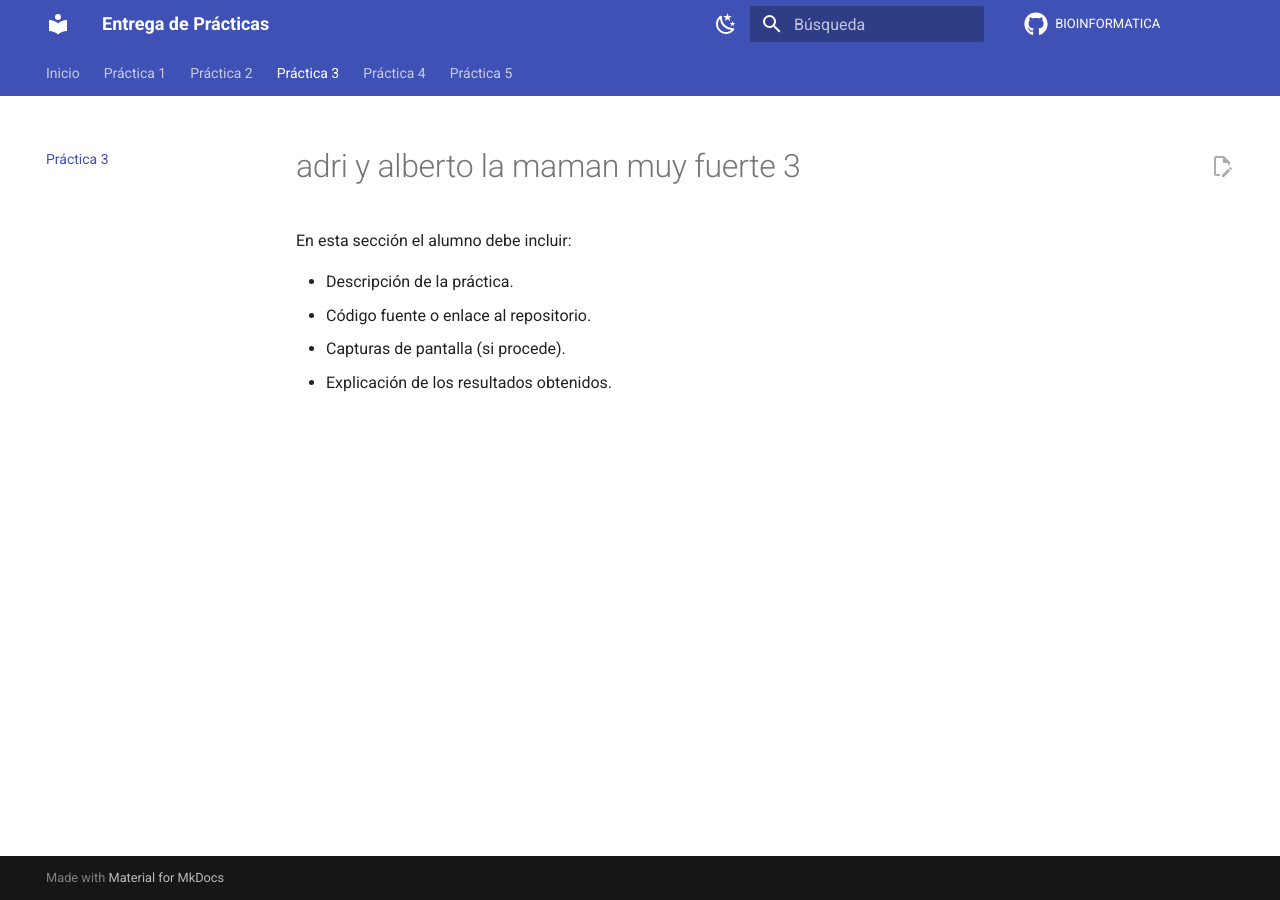
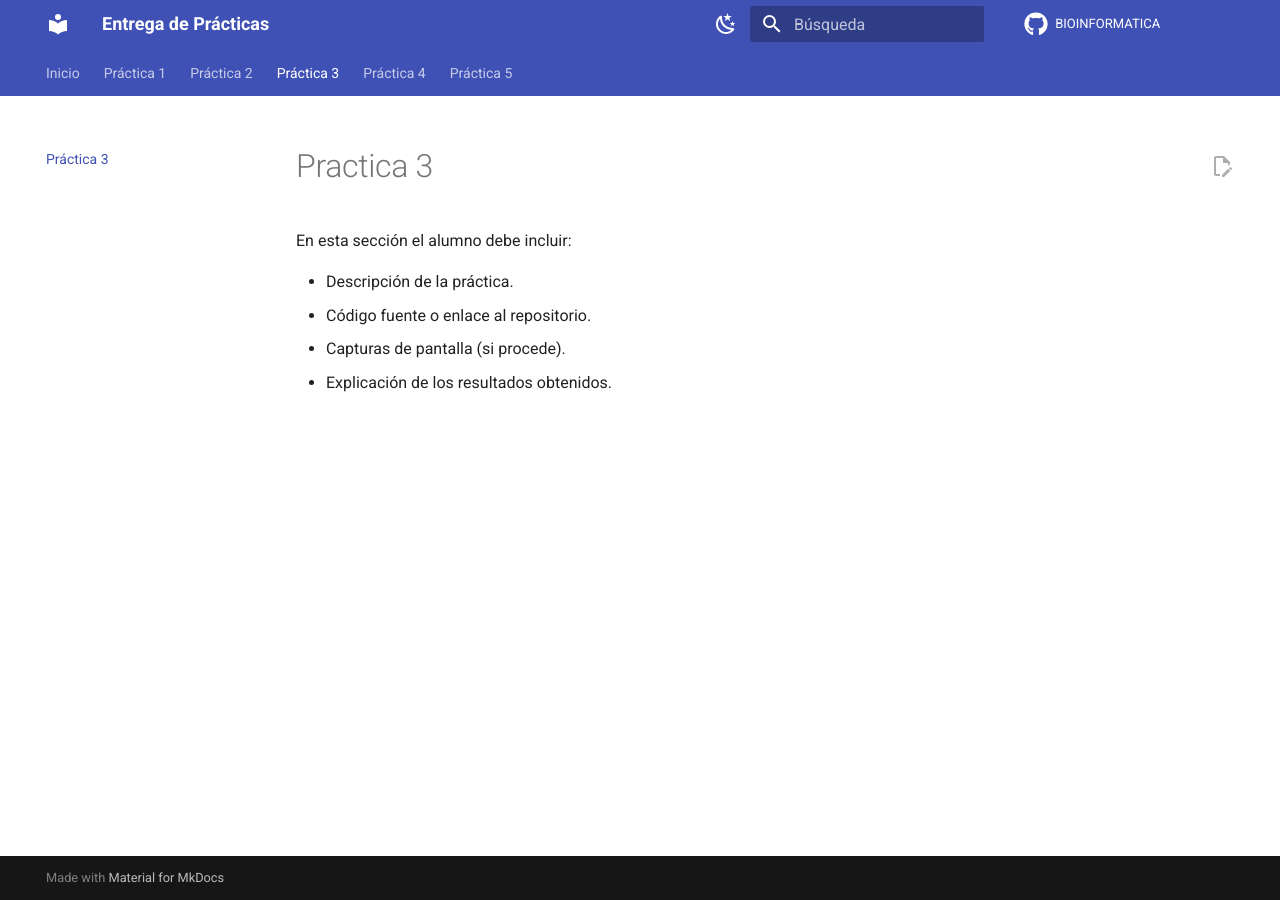
Before and after one commit to raulmendoza21/BIOINFORMATICA, an MkDocs documentation site: the page built from docs/practica3.md, in a window 1280 px wide. Built offline with MkDocs 1.6.1 and Material for MkDocs 9.7.7, drawn with Linux system fonts in a browser that asks for light colours; comment, search, counter and statistics services are not loaded.

Commit message:
Template

```diff
--- a/docs/practica3.md
+++ b/docs/practica3.md
@@ -1,4 +1,4 @@
-# adri y alberto la maman muy fuerte 3
+# Practica 3
 
 En esta sección el alumno debe incluir:
 
```
Also changed, not shown: README_Actions.md (+1 -1 lines).
